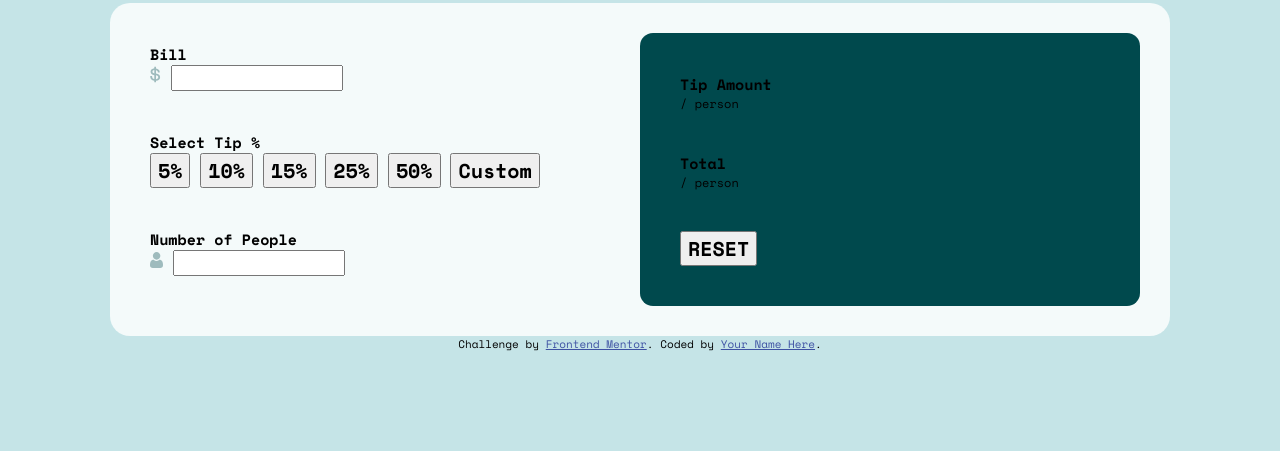
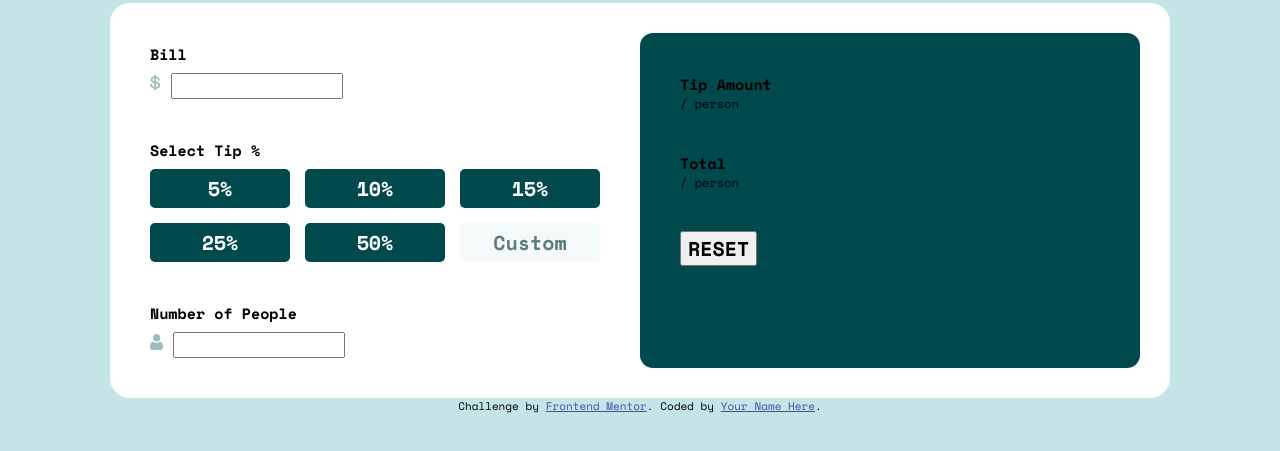
Before and after one commit to alex-robert-fr/tip-calculator-app, a plain HTML site: page index.html in a window 1280 px wide. Shown: the part 65-516 px from the top of the page. Drawn offline with nearby package versions, Linux system fonts and the light colour scheme.

Commit message:
Style 'select tip' section

```diff
--- a/index.html
+++ b/index.html
@@ -25,12 +25,14 @@
       </section>
       <section id="tip">
         <h3>Select Tip %</h3>
-        <button>5%</button>
-        <button>10%</button>
-        <button>15%</button>
-        <button>25%</button>
-        <button>50%</button>
-        <button>Custom</button>
+        <div id="tip-btns">
+          <button>5%</button>
+          <button>10%</button>
+          <button>15%</button>
+          <button>25%</button>
+          <button>50%</button>
+          <button id="custom">Custom</button>
+        </div>
       </section>
       <section id="people">
         <h3>Number of People</h3>
--- a/styles.css
+++ b/styles.css
@@ -4,6 +4,10 @@
 :root{
   --main-bg-color: hsl(185, 41%, 84%);
   --very-dark-cyan: hsl(183, 100%, 15%);
+  --dark-grayish-cyan: hsl(186, 14%, 43%);
+  --light-dark-grayish-cyan: hsl(184, 14%, 56%);
+  --light-grayish-cyan: hsl(189, 41%, 97%);
+  --white: hsl(0, 0%, 100%);
 }
 *{
   font-family: 'Space Mono';
@@ -34,7 +38,7 @@ main{
   position: relative;
   left: 50%;
   transform: translateX(-50%);
-  background-color: hsl(189, 41%, 97%);
+  background-color: var(--white);
   display: grid;
   grid-template-columns: 1fr 1fr;
   max-width: 1000px;
@@ -43,12 +47,35 @@ main{
 }
 /*calculation*/
 #calculation{
-  padding: 10px;
+  padding: 10px 40px 10px 10px;
 }
-#tip button{
+#calculation h3{
+  margin-bottom: 8px;
+}
+/*tip*/
+#tip-btns{
+  display: grid;
+  grid-template-columns: 1fr 1fr 1fr;
+  gap: 15px;
+}
+#tip-btns button{
   font-size: 20px;
   font-weight: 700;
 }
+#tip-btns button{
+  border: none;
+  padding: 5px 0;
+  border-radius: 5px;
+}
+#tip-btns button:not(#custom){
+  background-color: var(--very-dark-cyan);
+  color: var(--white);
+}
+#tip-btns #custom{
+  background-color: var(--light-grayish-cyan);
+  color: var(--dark-grayish-cyan);
+}
+
 /*result*/
 #result{
   background-color: var(--very-dark-cyan);
```
